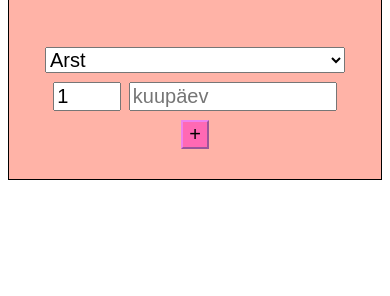
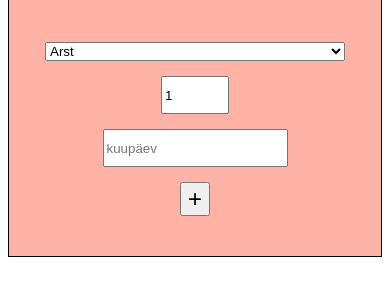
Before and after one commit to CyberErol/Housewives, a plain HTML site: page index.html in a window 390 px wide. Shown: the part 226-522 px from the top of the page. Drawn offline with nearby package versions, Linux system fonts and the light colour scheme.

Commit message:
fixed stuff and made stuff better

```diff
--- a/index.html
+++ b/index.html
@@ -12,10 +12,10 @@
 	<h1>Töötasu kokku: <span id="tot">0</span>€</h1>
 
 	<form id="form">
-		<select class="selection" id="select" name=""> </select>
-		<input class="hours" id="num" type="number" placeholder="tunnid" value="1">
-		<input class="date" id="date" type="text" placeholder="kuupäev">
-		<button class="add" type="submit" id="btn">+</button>
+		<select class="input selection" id="select" name=""> </select>
+		<input class="input hours" id="num" type="number" placeholder="tunnid" value="1">
+		<input class="input date" id="date" type="text" placeholder="kuupäev">
+		<button class="input add" type="submit" id="btn">+</button>
 	</form>
 	</div>
 
--- a/script.js
+++ b/script.js
@@ -69,7 +69,7 @@ function Entry(name, hour, date, sum){
 	this.elm.appendChild(sumElm)
 
 	var btnElm = document.createElement("button")
-	btnElm.innerText = "X"
+	btnElm.innerText = "×"
 	this.elm.appendChild(btnElm)
 
 	btnElm.addEventListener("click", e => {
--- a/style.css
+++ b/style.css
@@ -4,17 +4,24 @@ body {
 
 #itemList > div{
 	display: grid;
-	grid-template-columns: 20% auto 10% 15% 10%;
-	text-align: center;
+	grid-template-columns: 30% auto 10% 15% 15%;
 	align-items: center;
 	margin-top: 5px;
 }
 
+#itemList {
+	padding: 1rem;
+}
+
 #itemList button{
 	padding: 0;
+	font-size: 2rem;
 }
 
 .header {
+	display: flex;
+	flex-direction: column;
+	align-items: center;
 	padding: 30px;
 	text-align: center;
 	background: #ffb3a7;
@@ -33,13 +40,40 @@ body {
 	margin-top: 50px;
 }
 
-#num{
-	width: 15px;
-	-moz-appearance: textfield;
-}
 
 .chart {
 	position: relative;
+}
+
+#form{
+	display: flex;
+	align-items: center;
+	justify-content: space-around;
+}
+
+#form input {
+	height: 2rem;
+}
+
+.selection{
+	min-width: 300px;
+}
+
+.hours{
+	-moz-appearance: textfield;
+	width: 60px;
+}
+
+.date{
+	max-width: 200px;
+}
+
+.add{
+	font-size: 1.5rem;
+}
+
+.input{
+	margin: 5px;
 }
 
 @media only screen and (max-width: 800px) {
@@ -47,35 +81,13 @@ body {
 		display: flex;
 		flex-direction: column;
 	}
+
+	#form{
+		flex-direction: column;
+		align-items: center;
+	}
+
+	.input{
+		margin-bottom: 10px;
+	}
 }
-
-.selection{
-	font-size: 20px;
-	min-width: 300px;
-}
-
-.hours{
-	font-size: 20px;
-	max-width: 60px;
-	min-width: 60px;
-}
-
-.date{
-	font-size: 20px;
-	max-width: 200px;
-}
-
-.add{
-	font-size: 20px;
-	background-color: rgb(255,105,180);
-	border-color: violet;
-	box-shadow: black;
-}
-
-.error {
-	font-size: 20px;
-}
-
-.history {
-	font-size: 20px;
-}
```
